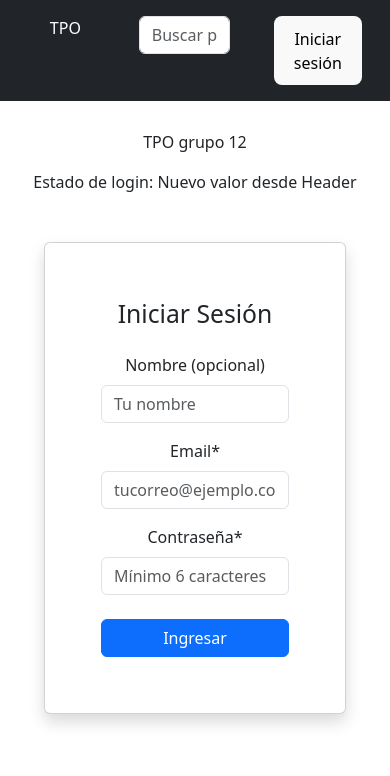
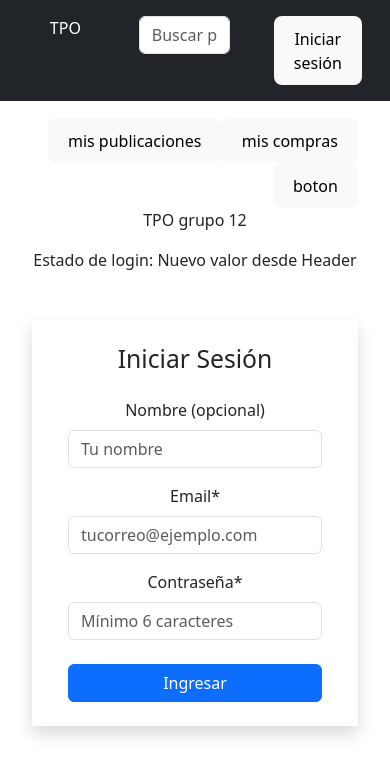
Before and after one commit to jonathanmilo/APIS2025FRONT, a React (Vite) app in the folder grupo12-apis-2025/: page / in a window 390 px wide. Both pictures are taken after a click on the button "Iniciar sesión". Shown: the top 776 px of the page. Built offline with nearby package versions, Linux system fonts and the light colour scheme.

Commit message:
login en curso

```diff
--- a/grupo12-apis-2025/public/usuarios_datos.json
+++ b/grupo12-apis-2025/public/usuarios_datos.json
@@ -4,7 +4,8 @@
       "id": "VEN001",
       "nombre": "Carlos",
       "apellido": "Gómez",
-        "mail": "c.gomez@example.com",
+      "email": "c.gomez@example.com",
+      "password": "9gHj4K",
       "productos_vendidos": [1, 5, 9],
       "productos_comprados": [3, 14]
     },
@@ -12,7 +13,8 @@
       "id": "VEN002",
       "nombre": "Ana",
       "apellido": "López",
-        "mail": "a.lopez@example.com",
+      "email": "a.lopez@example.com",
+      "password": "m7nLp3",
       "productos_vendidos": [2, 7, 12],
       "productos_comprados": [6, 18]
     },
@@ -20,7 +22,8 @@
       "id": "VEN003",
       "nombre": "Miguel",
       "apellido": "Rodríguez",
-        "mail": "m.rodriguez@example.com",
+      "email": "m.rodriguez@example.com",
+      "password": "Qw2eRt",
       "productos_vendidos": [3, 8, 15],
       "productos_comprados": [4, 11]
     },
@@ -28,7 +31,8 @@
       "id": "VEN004",
       "nombre": "Lucía",
       "apellido": "Martínez",
-        "mail": "l.martinez@example.com",
+      "email": "l.martinez@example.com",
+      "password": "5tG8hY",
       "productos_vendidos": [4, 10, 19],
       "productos_comprados": [1, 16]
     },
@@ -36,7 +40,8 @@
       "id": "VEN005",
       "nombre": "Javier",
       "apellido": "Fernández",
-        "mail": "j.fernandez@example.com",
+      "email": "j.fernandez@example.com",
+      "password": "zxCVb6",
       "productos_vendidos": [6, 13, 20],
       "productos_comprados": [2, 17]
     }
--- a/grupo12-apis-2025/src/componentes/Botones_usuario.jsx
+++ b/grupo12-apis-2025/src/componentes/Botones_usuario.jsx
@@ -1,10 +1,11 @@
-function Botones_usuario(){
+function Botones_usuario(usuario){
+    console.log(usuario.usuario)
     return(
 
         <>
-            <ul class="nav justify-content-end pills botones_usuario">
-                                <li class="nav-item">nombre usuario</li>
-                                <li class="nav-item">
+            <ul className="nav justify-content-end pills botones_usuario">
+                                <li className="nav-item"><p>{usuario.usuario.nombre}</p></li>
+                                <li className="nav-item">
                                     <button className="btn-sm"> mis publicaciones</button>
                                 </li>
                                 <li class="nav-item">
--- a/grupo12-apis-2025/src/componentes/Header.jsx
+++ b/grupo12-apis-2025/src/componentes/Header.jsx
@@ -1,8 +1,9 @@
 import { useState } from "react";
 import Barra_busqueda_productos from "./Barra_busqueda_productos";
-import Botones_usuario from "./botones_usuario";
+import Botones_usuario from "./Botones_usuario.jsx";
 
-function Header({ onActualizarValor ,buscar}) {
+function Header({ onActualizarValor ,buscar,usuario}) {
+
 
     const handleClick = () => {
         // Llamamos a la función del padre con el nuevo valor
@@ -10,6 +11,7 @@ function Header({ onActualizarValor ,buscar}) {
       };
     return (
         <>
+            <Botones_usuario usuario={usuario}/>
             <header className="bg-dark text-white p-3 fixed-top w-100 container">
                 <div className="row">
                     <div className="col"> TPO</div>
@@ -18,6 +20,8 @@ function Header({ onActualizarValor ,buscar}) {
                         <div className="container">
                         <button onClick={handleClick}>Iniciar sesión</button>
 
+                        </div>
+                        <div>
                         </div>
                     </div>
                 </div>
--- a/grupo12-apis-2025/src/secciones/Home.jsx
+++ b/grupo12-apis-2025/src/secciones/Home.jsx
@@ -2,6 +2,7 @@ import { useState } from "react";
 import InicioSesion from "./InicioSesion";
 import Header from "../componentes/Header";
 import data from "../../public/Productos_datos.json";
+import usuarios from "../../public/usuarios_datos.json";
 import Producto from "../componentes/Producto.jsx";
 
 function Home() {
@@ -12,6 +13,21 @@ function Home() {
     const actualizarValor = (nuevoValor) => {
         setLogeado(nuevoValor);
     };
+    const [usuarioRegistrado, registrado] = useState({
+        nombre: '',
+        email: '',
+        password: ''
+      });
+
+    const registrar =(usuario)=>{
+        const usuarioExistente = usuarios.usuarios.filter(
+            (u) => u.password === usuario.password && u.mail === usuario.mail
+          );
+        console.log("en home")
+        console.log(usuarioExistente)
+        if (usuarioExistente){
+        registrado(usuarioExistente[0])}
+    }
 
     const handleBuscar = (termino) => {
         if (!termino) {
@@ -30,7 +46,7 @@ function Home() {
 
     return (
         <>
-            <Header onActualizarValor={actualizarValor} buscar={handleBuscar} />
+            <Header onActualizarValor={actualizarValor} buscar={handleBuscar}  usuario={usuarioRegistrado}/>
             <p>TPO grupo 12</p>
             <p>Estado de login: {logeado.toString()}</p>
 
@@ -50,7 +66,7 @@ function Home() {
             ) : (
                 <>
 
-                    <InicioSesion />
+                    <InicioSesion  registro={registrar}/>
                 </>
             )}
         </>
--- a/grupo12-apis-2025/src/secciones/InicioSesion.jsx
+++ b/grupo12-apis-2025/src/secciones/InicioSesion.jsx
@@ -1,6 +1,7 @@
 import React, { useState } from 'react';
 
-const InicioSesion = () => {
+const InicioSesion = ({registro}) => {
+
   // Estados para los campos del formulario
   const [formData, setFormData] = useState({
     nombre: '',
@@ -48,6 +49,7 @@ const InicioSesion = () => {
     }
 
     // Aquí iría la lógica de autenticación (API, etc.)
+    registro(formData);
     console.log('Datos enviados:', formData);
     alert(`Bienvenido ${formData.nombre || 'usuario'}!`);
   };
@@ -55,9 +57,9 @@ const InicioSesion = () => {
   return (
     <div className="container mt-5">
       <div className="row justify-content-center">
-        <div className="col-md-6 col-lg-4">
-          <div className="card shadow">
-            <div className="card-body p-4">
+
+          <div className="container shadow">
+            <div className="container p-4">
               <h2 className="text-center mb-4">Iniciar Sesión</h2>
 
               <form onSubmit={handleSubmit}>
@@ -124,7 +126,7 @@ const InicioSesion = () => {
               </form>
             </div>
           </div>
-        </div>
+
       </div>
     </div>
   );
```
Lines whose indentation alone changed are shown as unchanged.
